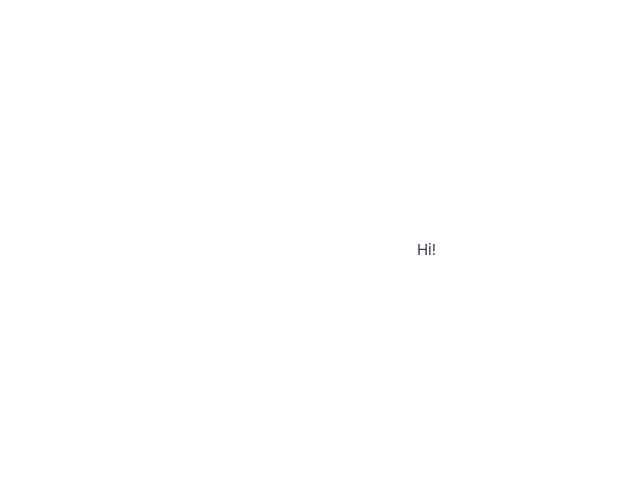
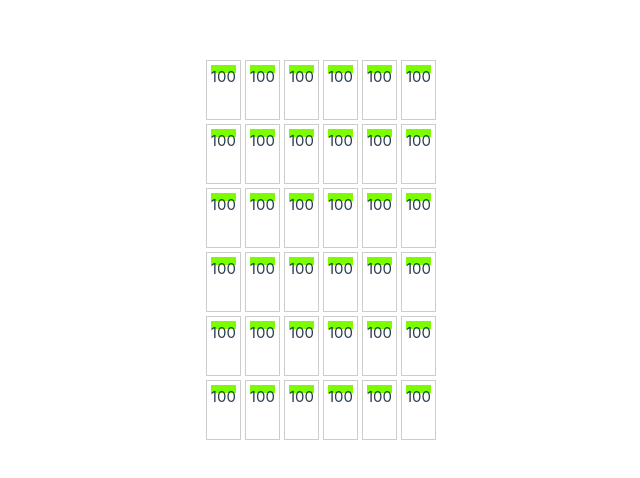
Before and after one commit to UviFarchi/biorome, a Vue app: page / in a window 1280 px wide. Shown: the part 150-628 px from the top of the page, without its empty margins (204-844 px from the left). Built offline with nearby package versions, Linux system fonts and the light colour scheme.

Commit message:
Add MainFieldGrid component

```diff
--- a/src/App.vue
+++ b/src/App.vue
@@ -1,10 +1,10 @@
 <script setup>
-
+import MainFieldGrid from './components/MainFieldGrid.vue'
 </script>
 
 <template>
   <main>
-   Hi!
+    <MainFieldGrid />
   </main>
 </template>
 
--- /dev/null
+++ b/src/components/MainFieldGrid.vue
@@ -0,0 +1,120 @@
+<template>
+  <div class="grid">
+    <div
+      v-for="tile in tiles"
+      :key="`${tile.row}-${tile.col}`"
+      class="tile"
+      @click="openTile(tile)"
+    >
+      <div class="plant" v-if="tile.plant">
+        {{ tile.plant.type }} ({{ tile.plant.growthStage }})
+      </div>
+      <div class="animal" v-if="tile.animal">
+        {{ tile.animal.type }}
+      </div>
+      <div class="soil">
+        <div
+          class="soil-health"
+          :style="{ backgroundColor: soilColor(tile.soil.health.current) }"
+        >
+          {{ tile.soil.health.current }}
+        </div>
+      </div>
+    </div>
+  </div>
+
+  <div v-if="showModal" class="modal">
+    <div class="modal-content">
+      <button class="close" @click="closeModal">X</button>
+      <h3>Tile ({{ selectedTile.row }}, {{ selectedTile.col }})</h3>
+      <p>Plant: {{ selectedTile.plant ? `${selectedTile.plant.type} - ${selectedTile.plant.growthStage}` : 'None' }}</p>
+      <p>Animal: {{ selectedTile.animal ? selectedTile.animal.type : 'None' }}</p>
+      <p>Soil fertility: {{ selectedTile.soil.fertility }}</p>
+      <p>Soil health: {{ selectedTile.soil.health.current }} / {{ selectedTile.soil.health.max }}</p>
+      <button @click="deployExample">Deploy Fertilizer</button>
+    </div>
+  </div>
+</template>
+
+<script setup>
+import { ref } from 'vue'
+import { useBoardStore } from '../stores/board'
+import { useModulesStore } from '../stores/modules'
+
+const board = useBoardStore()
+const modules = useModulesStore()
+
+const tiles = board.tiles
+
+const showModal = ref(false)
+const selectedTile = ref({})
+
+function openTile(tile) {
+  selectedTile.value = tile
+  showModal.value = true
+}
+
+function closeModal() {
+  showModal.value = false
+}
+
+function soilColor(value) {
+  if (value > 75) return '#7CFC00'
+  if (value > 50) return '#ADFF2F'
+  if (value > 25) return '#FFD700'
+  return '#FF4500'
+}
+
+function deployExample() {
+  const tile = selectedTile.value
+  const assembly = modules.assemble(['Fertilizer'])
+  modules.deploy(tile.row, tile.col, assembly)
+  closeModal()
+}
+</script>
+
+<style scoped>
+.grid {
+  display: grid;
+  grid-template-columns: repeat(6, 1fr);
+  gap: 4px;
+}
+
+.tile {
+  border: 1px solid #ccc;
+  padding: 4px;
+  cursor: pointer;
+  min-height: 60px;
+  display: flex;
+  flex-direction: column;
+  justify-content: space-between;
+}
+
+.soil-health {
+  height: 8px;
+  width: 100%;
+}
+
+.modal {
+  position: fixed;
+  top: 0;
+  left: 0;
+  right: 0;
+  bottom: 0;
+  background: rgba(0, 0, 0, 0.5);
+  display: flex;
+  align-items: center;
+  justify-content: center;
+}
+
+.modal-content {
+  background: white;
+  padding: 1rem;
+  max-width: 300px;
+  width: 100%;
+}
+
+.close {
+  float: right;
+}
+</style>
```
